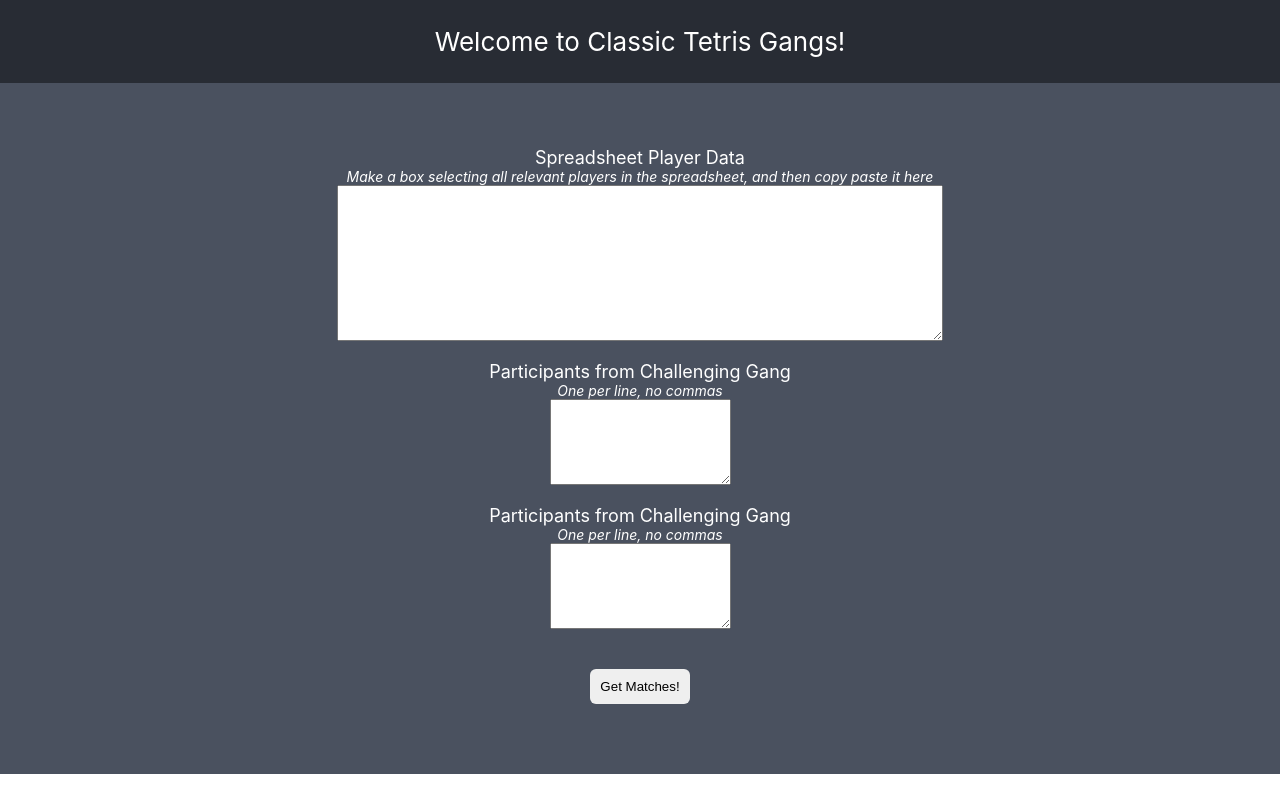
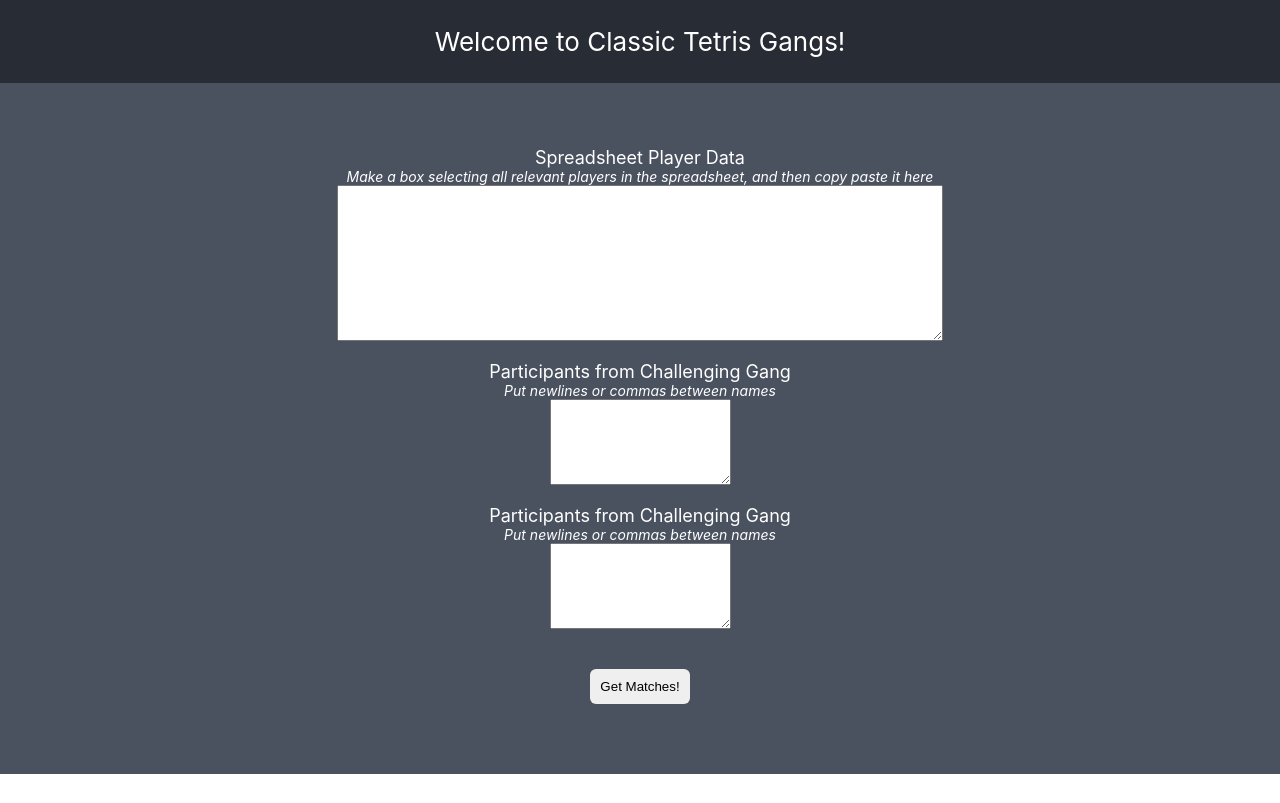
Before and after one commit to GregoryCannon/CTGangs, a React (Create React App) app: page / in a window 1280 px wide. Built offline with nearby package versions, Linux system fonts and the light colour scheme.

Commit message:
allow for comma-separated entry

```diff
--- a/src/components/InputForm.tsx
+++ b/src/components/InputForm.tsx
@@ -71,7 +71,7 @@ class InputForm extends Component<InputFormProps, InputFormState> {
   }
 
   parsePlayerData(textareaInput: string) {
-    const playerNames = textareaInput.split("\n").filter((x) => x.length > 0);
+    const playerNames = textareaInput.split(/\n|,/).filter((x) => x.length > 0);
     console.log("Defending players raw", playerNames);
     const playerDataList = [];
     const invalidPlayerNames = [];
@@ -79,7 +79,7 @@ class InputForm extends Component<InputFormProps, InputFormState> {
     // Match the entered player names with their player data when possible
     for (let playerName of playerNames) {
       const filtered = this.state.playerDataList.filter(
-        (x) => x.name.toUpperCase() === playerName.toUpperCase()
+        (x) => x.name.trim().toUpperCase() === playerName.trim().toUpperCase()
       );
       if (filtered.length === 1) {
         playerDataList.push(filtered[0]);
@@ -118,7 +118,9 @@ class InputForm extends Component<InputFormProps, InputFormState> {
 
           {/* Player list for challenging gang */}
           <div className="main-label">Participants from Challenging Gang</div>
-          <div className="secondary-label">One per line, no commas</div>
+          <div className="secondary-label">
+            Put newlines or commas between names
+          </div>
           <textarea
             className="participant-list-textarea"
             onChange={this.handleChallengingGangPlayersChanged}
@@ -126,7 +128,9 @@ class InputForm extends Component<InputFormProps, InputFormState> {
 
           {/* Player list for challenging gang */}
           <div className="main-label">Participants from Challenging Gang</div>
-          <div className="secondary-label">One per line, no commas</div>
+          <div className="secondary-label">
+            Put newlines or commas between names
+          </div>
           <textarea
             className="participant-list-textarea"
             onChange={this.handleDefendingGangPlayersChanged}
```
